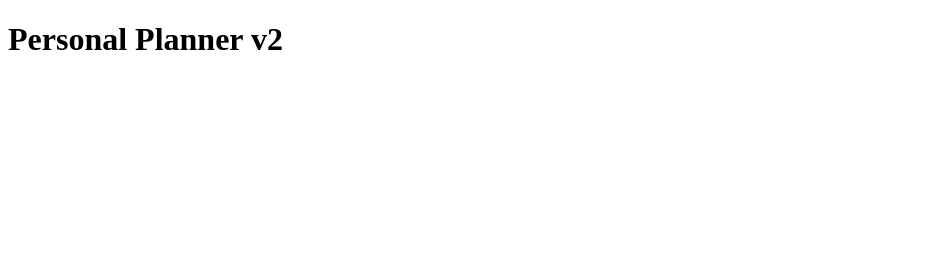
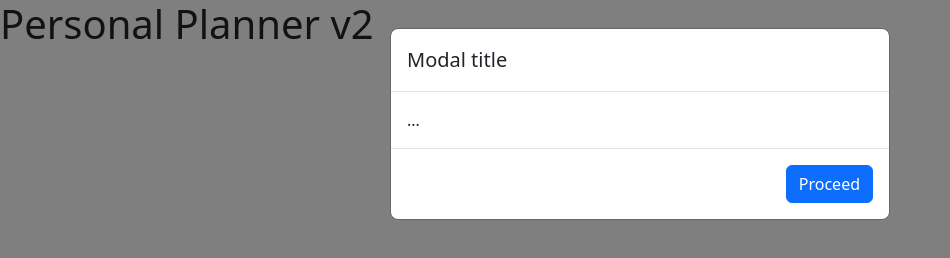
Before and after one commit to MMDPX/Personal-Planner-v2, a plain HTML site: page index.html in a window 1280 px wide. Shown: the whole page, without its empty margins (0-950 px from the left). Drawn offline with nearby package versions, Linux system fonts and the light colour scheme.

Commit message:
Modal
Add modal and logic for it appearing based on local storage

```diff
--- /dev/null
+++ b/assets/js/script.js
@@ -0,0 +1,9 @@
+// Determining whether the modal appears based on local storage
+const modal = document.getElementById("staticBackdrop");
+const modalSeen = localStorage.getItem("modalSeen");
+const modalButton = document.querySelectorAll("#modalButton");
+
+if (!modalSeen) {
+    const myModal = new bootstrap.Modal(modal, { backdrop: 'static'});
+    myModal.show();
+  }
--- a/index.html
+++ b/index.html
@@ -5,14 +5,36 @@
   <meta charset="UTF-8" />
   <meta name="viewport" content="width=device-width, initial-scale=1.0" />
   <meta http-equiv="X-UA-Compatible" content="ie=edge" />
-  <link rel="stylesheet" href="styles.css" />
+  <link rel="stylesheet" href="assets/css/styles.css" />
   <title>Personal Planner v2</title>
+  <link href="https://cdn.jsdelivr.net/npm/bootstrap@5.3.3/dist/css/bootstrap.min.css" rel="stylesheet" integrity="sha384-QWTKZyjpPEjISv5WaRU9OFeRpok6YctnYmDr5pNlyT2bRjXh0JMhjY6hW+ALEwIH" crossorigin="anonymous">
+  <script src="https://cdn.jsdelivr.net/npm/bootstrap@5.3.3/dist/js/bootstrap.bundle.min.js" integrity="sha384-YvpcrYf0tY3lHB60NNkmXc5s9fDVZLESaAA55NDzOxhy9GkcIdslK1eN7N6jIeHz" crossorigin="anonymous"></script>
 </head>
 
 <body>
   <header>
     <h1>Personal Planner v2</h1>
   </header>
+
+
+<!-- Modal -->
+<div class="modal fade" id="staticBackdrop" data-bs-backdrop="static" data-bs-keyboard="false" tabindex="-1" aria-labelledby="staticBackdropLabel" aria-hidden="true">
+  <div class="modal-dialog">
+    <div class="modal-content">
+      <div class="modal-header">
+        <h1 class="modal-title fs-5" id="staticBackdropLabel">Modal title</h1>
+      </div>
+      <div class="modal-body">
+        ...
+      </div>
+      <div class="modal-footer">
+        <button type="button" class="btn btn-primary" id="modalButton">Proceed</button>
+      </div>
+    </div>
+  </div>
+</div>
+
+  <script src="assets/js/script.js"></script>
 </body>
 
 </html>
```
Also changed, not shown: assets/css/styles.css (added).
